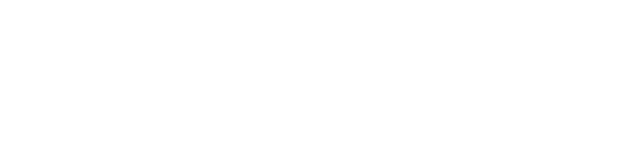
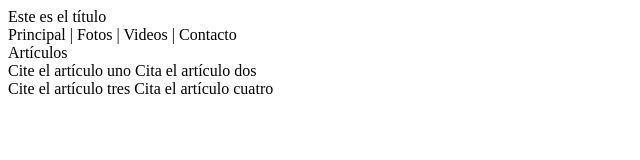
Before and after one commit to 11Daniel1809/Web, a plain HTML site: page index.html in a window 1280 px wide. Shown: the whole page, without its empty margins (0-640 px from the left). Drawn offline with Linux system fonts and the light colour scheme.

Commit message:
mi segundo commit

```diff
--- a/index.html
+++ b/index.html
@@ -1,11 +1,47 @@
 <!DOCTYPE html>
 <html lang="en">
+
 <head>
     <meta charset="UTF-8">
     <meta name="viewport" content="width=device-width, initial-scale=1.0">
     <title>Home</title>
+    <link rel="icon" href="imagenes/favicon.png" type="image/png" sizes="16X16">
+    <link rel="stylesheet" href="css/miestilos.css">
 </head>
+
 <body>
+    <div>
+        <header>
+            Este es el título
+        </header>
+    </div>
+    <main>
+
+        <div>
+            <nav>
+                Principal | Fotos | Videos | Contacto
+            </nav>
+        </div>
+        <!-- el atributo id es para identificar la etiqueta de manera unica -->
+        <div id="noticias">
+            Artículos
+        </div>
+        <div>
+            <!-- el atributo class es un identificador de grupo-->
+            <div class="noticiaslocales">
+                Cite el artículo uno
+                Cita el artículo dos
+
+            </div>
+        </div>
+
+        <div class="noticiaslocales">
+            Cite el artículo tres
+            Cita el artículo cuatro
+        </div>
+
+    </main>
 
 </body>
+
 </html>
```
Also changed, not shown: css/miestilos.css (added), imagenes/favicon.png (added).
